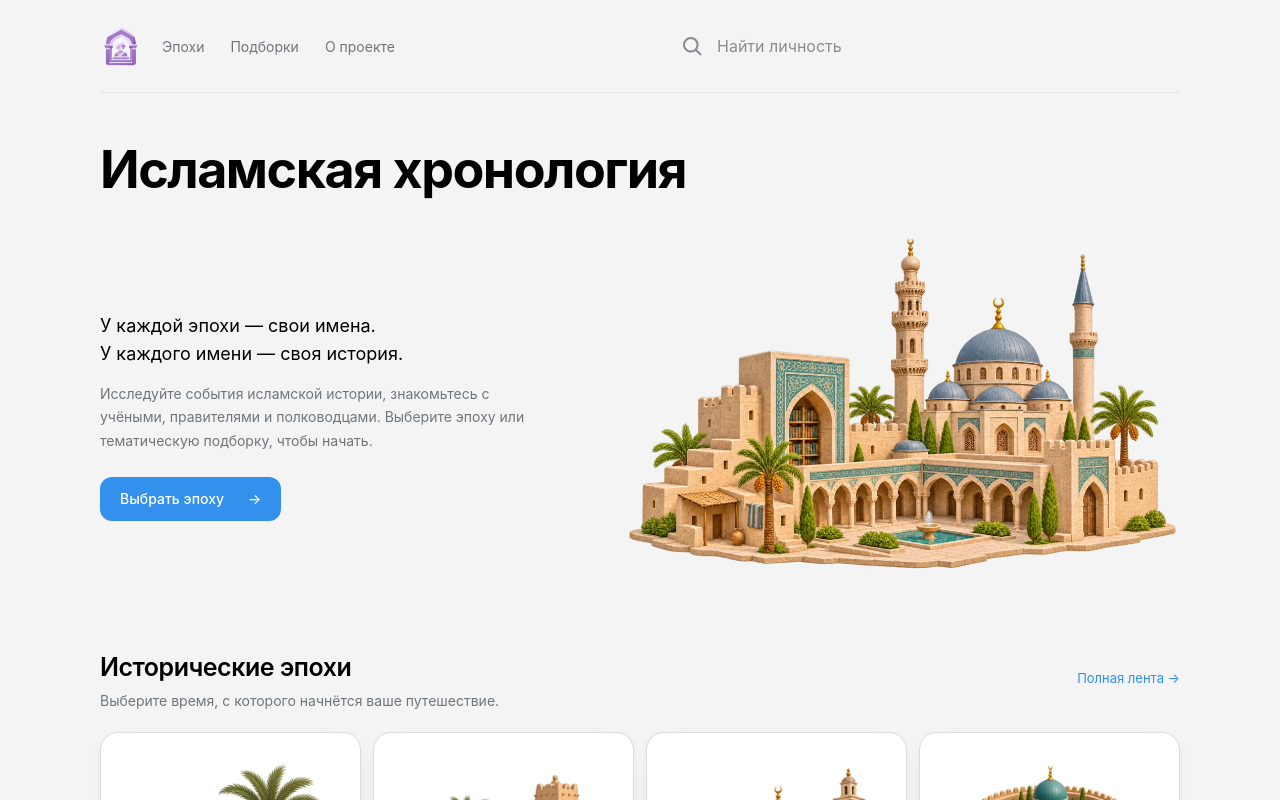
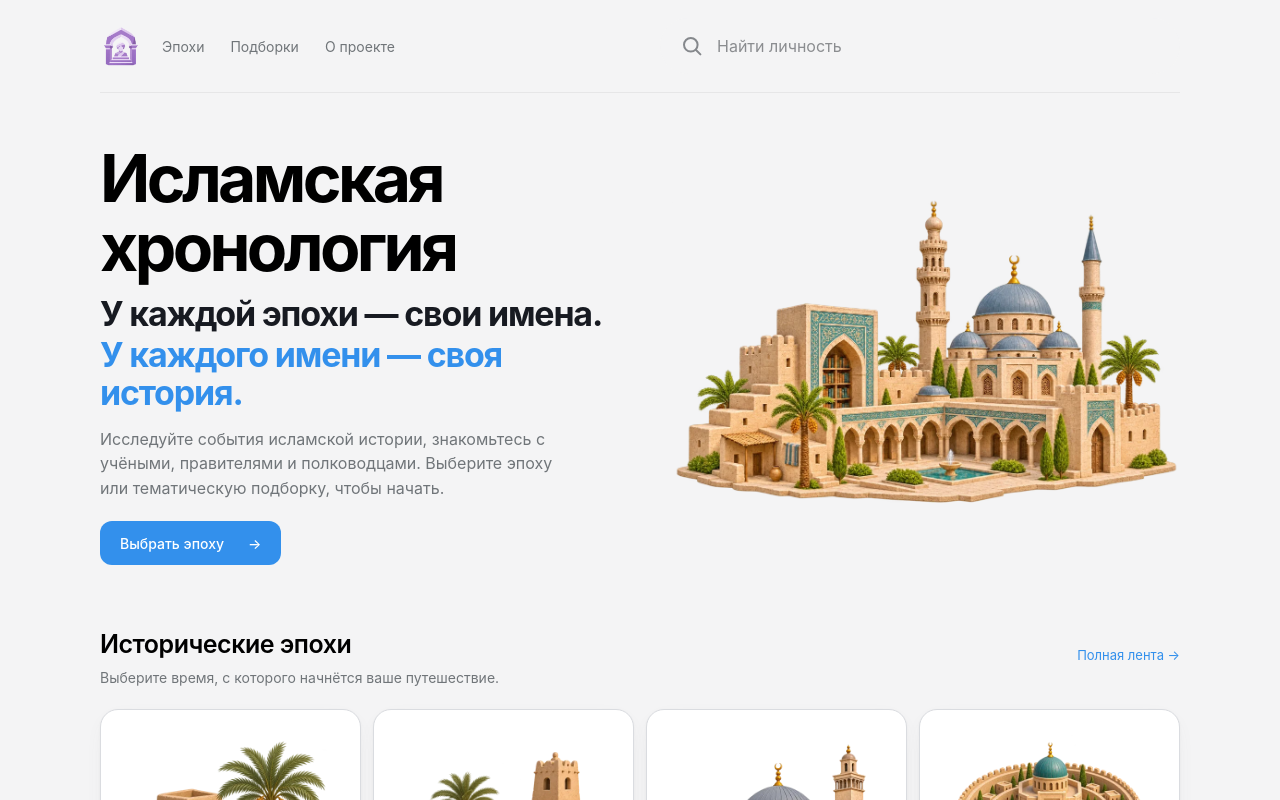
Before and after one commit to Nuruddin999/tarih, a Next.js app: page / in a window 1280 px wide. Shown: the top 800 px of the page. Built offline with nearby package versions, Linux system fonts and the light colour scheme.

Commit message:
Rework homepage banner layout

```diff
--- a/src/app/page.tsx
+++ b/src/app/page.tsx
@@ -2,6 +2,7 @@ import Image from "next/image";
 import Link from "next/link";
 import { EpochDirectory } from "@/components/chronology/EpochDirectory";
 import { HeaderPersonSearch } from "@/components/chronology/HeaderPersonSearch";
+import styles from "./HomeHero.module.css";
 
 const collections = [
   { title: "Хроника учёных", description: "Поколения учёных на одной ленте времени — через века и границы эпох.", icon: "book", href: "/collections/scholars/", label: "Открыть хронику" },
@@ -11,7 +12,7 @@ const collections = [
 
 function CollectionSymbol({ type }: { type: string }) {
   return <svg viewBox="0 0 48 48" fill="none" stroke="currentColor" strokeWidth="1.6" strokeLinecap="round" strokeLinejoin="round" aria-hidden="true">
-    {type === "book" ? <><path d="M24 12c-6-4-12-4-18-2v27c6-2 12-2 18 2 6-4 12-4 18-2V10c-6-2-12-2-18 2v27"/><path d="M12 17c2-1 4-1 6 0m-6 6c2-1 4-1 6 0m12-6c2-1 4-1 6 0m-6 6c2-1 4-1 6 0"/></> : type === "compass" ? <><circle cx="24" cy="24" r="17"/><path d="m30 17-3 10-10 4 4-11 9-3Z"/><path d="M24 3v4m0 34v4M3 24h4m34 0h4"/></> : <><path d="M9 40V14l15-8 15 8v26M5 40h38M17 40V26c0-5 7-9 7-9s7 4 7 9v14"/><path d="M14 14h20"/></>}
+    {type === "book" ? <><path d="M24 12c-6-4-12-4-18-2v27c6-2 12-2 18 2 6-4 12-4 18-2V10c-6-2-12-2-18 2v27" /><path d="M12 17c2-1 4-1 6 0m-6 6c2-1 4-1 6 0m12-6c2-1 4-1 6 0m-6 6c2-1 4-1 6 0" /></> : type === "compass" ? <><circle cx="24" cy="24" r="17" /><path d="m30 17-3 10-10 4 4-11 9-3Z" /><path d="M24 3v4m0 34v4M3 24h4m34 0h4" /></> : <><path d="M9 40V14l15-8 15 8v26M5 40h38M17 40V26c0-5 7-9 7-9s7 4 7 9v14" /><path d="M14 14h20" /></>}
   </svg>;
 }
 
@@ -22,16 +23,18 @@ export default function HomePage() {
       <nav className="header-nav" aria-label="Основная навигация"><a href="#epochs">Эпохи</a><a href="#collections">Подборки</a><a href="#about">О проекте</a></nav>
       <HeaderPersonSearch />
     </header>
-    <section className="home-hero" aria-labelledby="intro-title">
-      <h1 id="intro-title">Исламская хронология</h1>
-      <div className="home-hero__row">
-      <div className="home-hero__copy">
-
-        <p className="home-hero__tagline">У каждой эпохи — свои имена.<br />У каждого имени — своя история.</p>
-        <p className="home-hero__description">Исследуйте события исламской истории, знакомьтесь с учёными, правителями и полководцами. Выберите эпоху или тематическую подборку, чтобы начать.</p>
-        <a href="#epochs" className="home-hero__button">Выбрать эпоху <span aria-hidden="true">→</span></a>
-      </div>
-      <div className="home-hero__art"><Image src="/images/history-panorama.webp" alt="Панорама города: песочные здания, аркады, купола и пальмы" width={1536} height={1024} priority unoptimized /></div>
+    <section className={`home-hero ${styles.hero}`} aria-labelledby="intro-title">
+      <div className={`home-hero__row ${styles.row}`}>
+        <div className={`home-hero__copy ${styles.copy}`}>
+          <h1 id="intro-title" className={styles.title}>Исламская хронология</h1>
+          <p className={`home-hero__tagline ${styles.tagline}`}>
+            <span>У каждой эпохи — свои имена.</span>
+            <span>У каждого имени — своя история.</span>
+          </p>
+          <p className={`home-hero__description ${styles.description}`}>Исследуйте события исламской истории, знакомьтесь с учёными, правителями и полководцами. Выберите эпоху или тематическую подборку, чтобы начать.</p>
+          <a href="#epochs" className="home-hero__button">Выбрать эпоху <span aria-hidden="true">→</span></a>
+        </div>
+        <div className={`home-hero__art ${styles.art}`}><Image src="/images/history-panorama.webp" alt="Панорама города: песочные здания, аркады, купола и пальмы" width={1536} height={1024} priority unoptimized /></div>
       </div>
     </section>
     <EpochDirectory />
```
